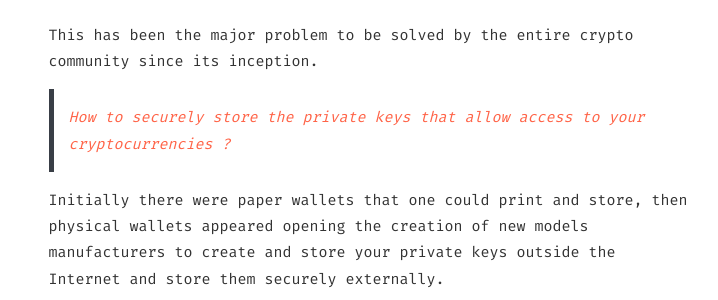
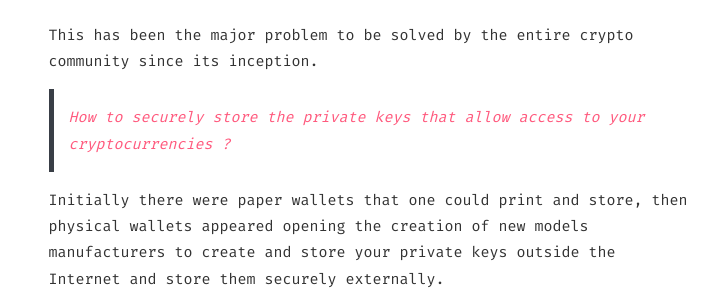
Before and after one commit to bernatferragut/WEB2, a Jekyll site: the page built from _posts/2021-10-23-Hardware-wallet-mnemonic-seed-phrases.md, in a window 1280 px wide. Shown: the part 1337-1637 px from the top of the page, without its empty margins (269-987 px from the left). Built offline with Jekyll 4.4.1, drawn with Linux system fonts in a browser that asks for light colours.

Commit message:
right color "color:#ff597d"

```diff
--- a/_posts/2021-10-23-Hardware-wallet-mnemonic-seed-phrases.md
+++ b/_posts/2021-10-23-Hardware-wallet-mnemonic-seed-phrases.md
@@ -11,7 +11,7 @@ minute: 10
 
 # Introduction to the security of cryptocurrencies
 This has been the major problem to be solved by the entire crypto community since its inception.
-> <span style="color:tomato">How to securely store the private keys that allow access to your cryptocurrencies ? </span>
+> <span style="color:#ff597d">How to securely store the private keys that allow access to your cryptocurrencies ? </span>
 
 Initially there were paper wallets that one could print and store, then physical wallets appeared opening the creation of new models manufacturers to create and store your private keys outside the Internet and store them securely externally.
 
@@ -66,7 +66,7 @@ Once these 6 images containing 4 words each have been created, they will be save
 
 This is the best way to store this type of information. With just a little practice we can be sure that no matter what happens we have our keys.
 
-<span style="color:tomato">__Not your keys => Not your crypto__</span>
+<span style="color:#ff597d">__Not your keys => Not your crypto__</span>
 
 I hope you will find this system useful, just by practicing you will be able to see how it works easily in less than 24 hours.
 
```
